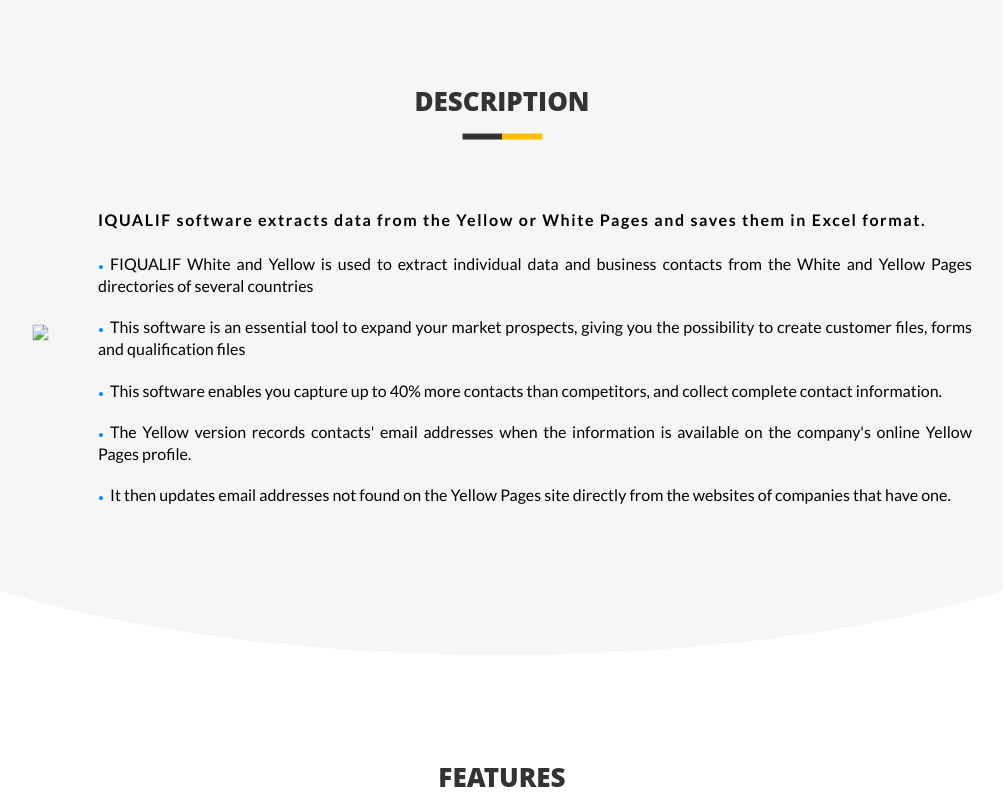
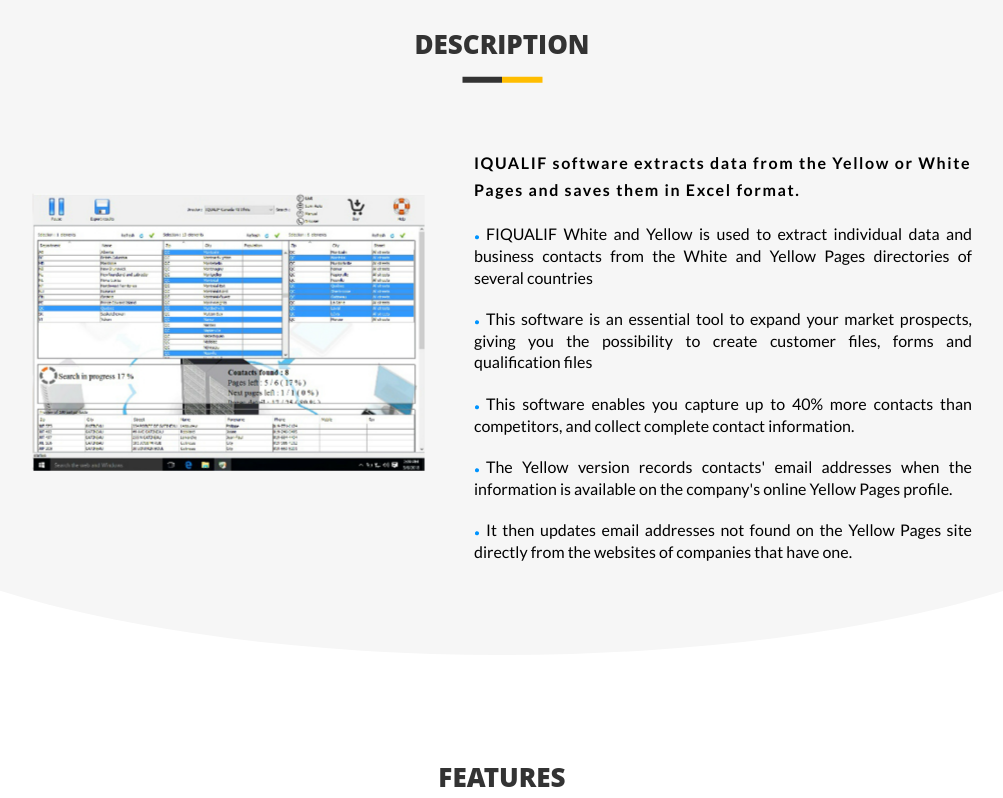
Before and after one commit to TatyanaBondareva/iqualif, a website: page src/index.html in a window 1280 px wide. Shown: the part 916-1714 px from the top of the page, without its empty margins (138-1141 px from the left). Drawn offline with nearby package versions, Linux system fonts and the light colour scheme; files that its build step writes are made by us from their sources.

Commit message:
Change img

```diff
--- a/src/index.html
+++ b/src/index.html
@@ -208,7 +208,7 @@
             <h3 class="content__title">description</h3>
             <div class="content__decor-line"></div>
             <div class="description__content">
-                <img class="description__content-img" src="img/screen.jpg">
+                <img class="description__content-img" src="img/iqualif_screen.jpg">
             <div class="description__wrapper">
                 <p class="description__text  description__text_bold">IQUALIF software extracts data from the
                     Yellow or White Pages and saves them in Excel format.</p>
```
